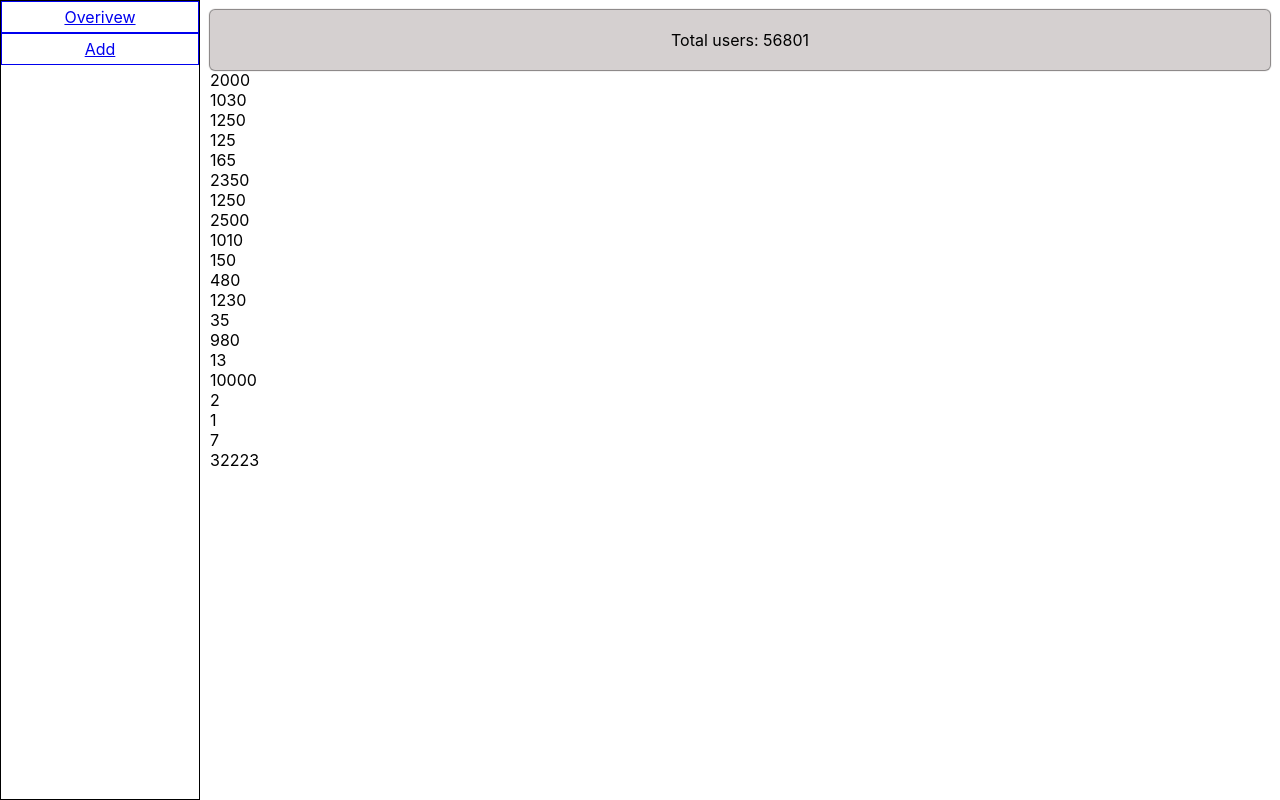
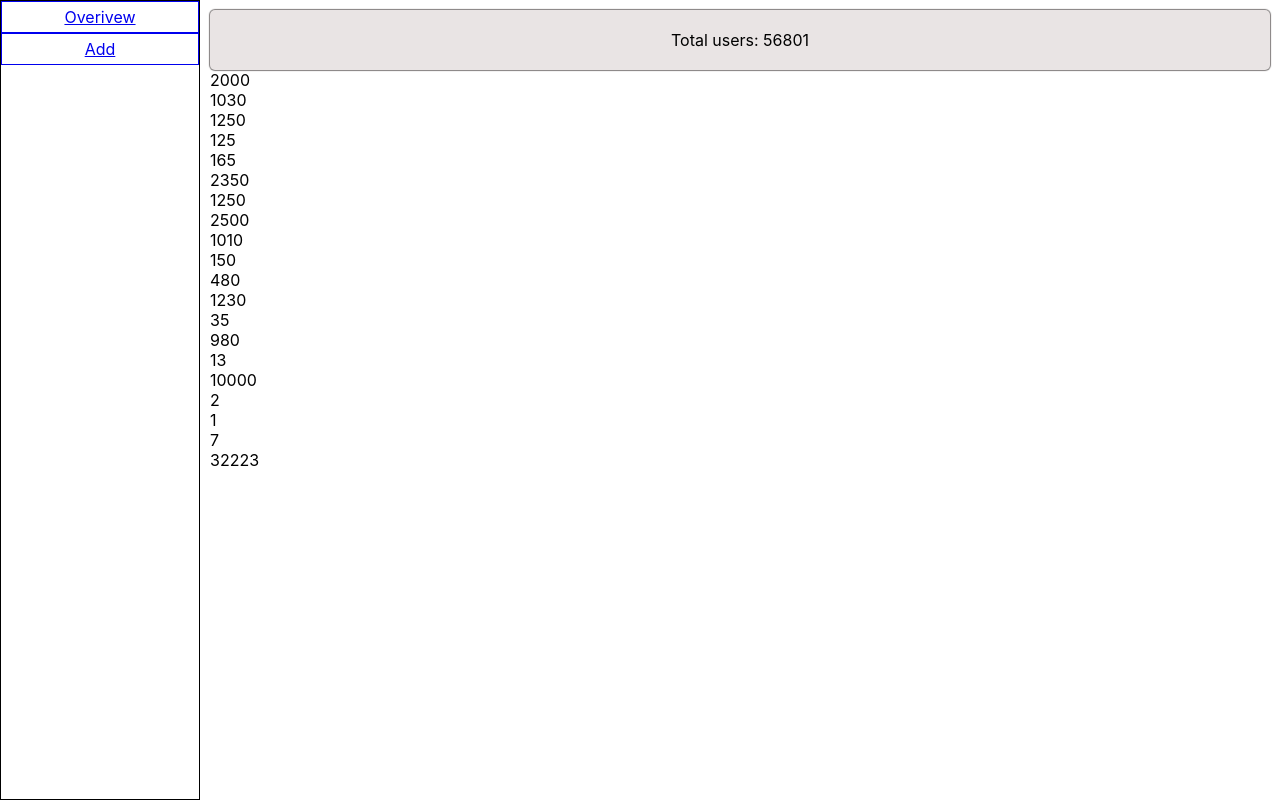
Before and after one commit to lioryarkon9/location-tracker, a React (Create React App) app in the folder client/: page /overview in a window 1280 px wide. Built offline with nearby package versions, Linux system fonts and the light colour scheme.

Commit message:
modify boxBackground color;

```diff
--- a/client/src/theme.ts
+++ b/client/src/theme.ts
@@ -2,7 +2,7 @@ const BOX_BORDER_COLOR = "#827e7e";
 
 export const theme = {
   colors: {
-    boxBackground: "#d5d0d0",
+    boxBackground: "#e9e4e4",
     boxBorder: BOX_BORDER_COLOR,
   },
   boxShadow: `0 0 1px 1px ${BOX_BORDER_COLOR}`,
```
